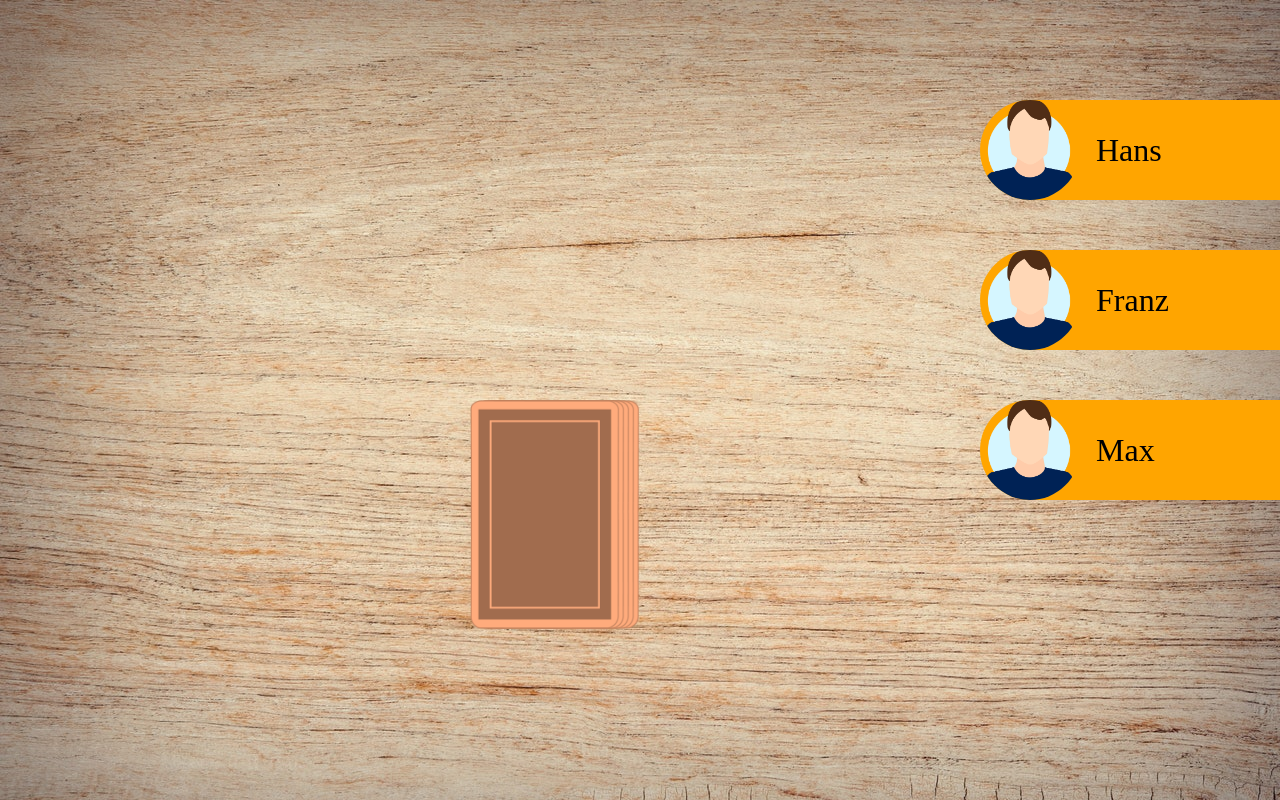
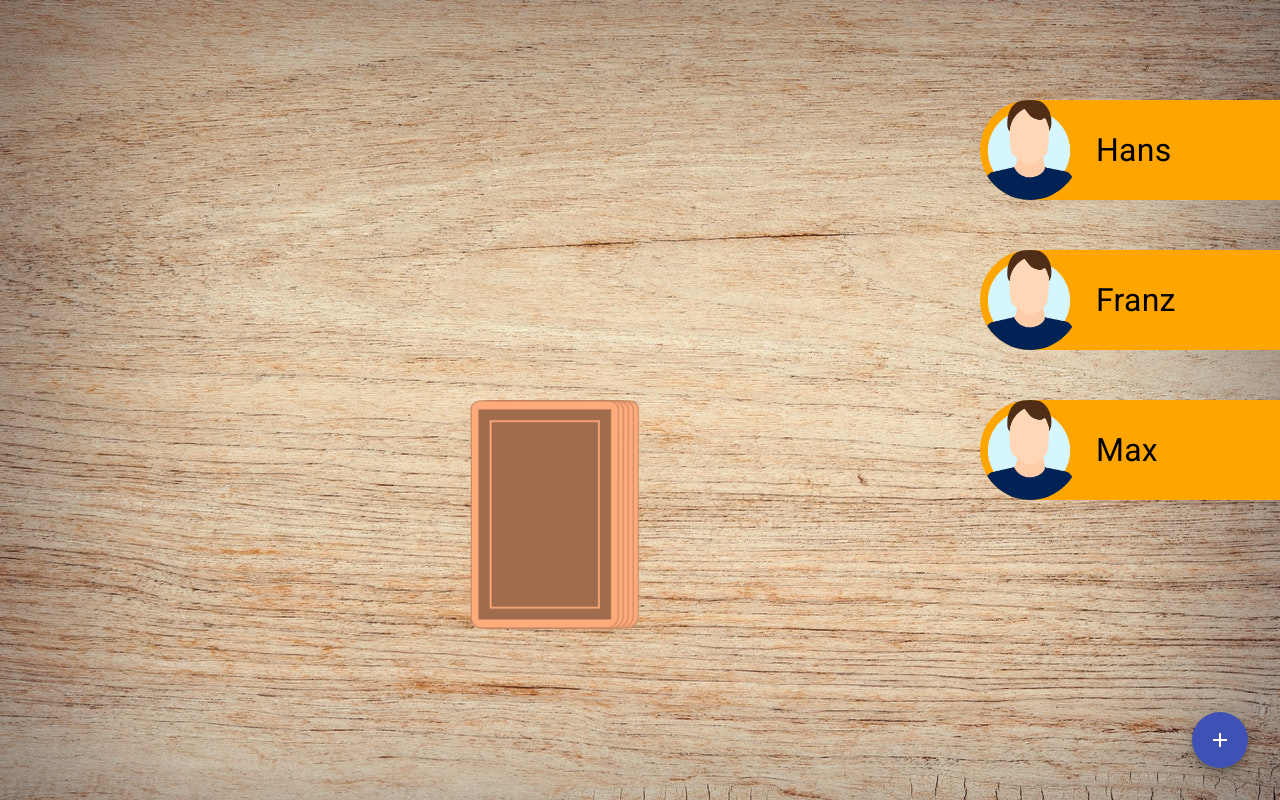
Before and after one commit to 0xHaoMoon/rinfoffire, an Angular app: page /game in a window 1280 px wide. Built offline with nearby package versions, Linux system fonts and the light colour scheme.

Commit message:
add Material Design for add player button

```diff
--- a/angular.json
+++ b/angular.json
@@ -30,6 +30,7 @@
               "src/assets"
             ],
             "styles": [
+              "@angular/material/prebuilt-themes/indigo-pink.css",
               "src/styles.scss"
             ],
             "scripts": []
@@ -93,6 +94,7 @@
               "src/assets"
             ],
             "styles": [
+              "@angular/material/prebuilt-themes/indigo-pink.css",
               "src/styles.scss"
             ],
             "scripts": []
--- a/package.json
+++ b/package.json
@@ -11,10 +11,12 @@
   "private": true,
   "dependencies": {
     "@angular/animations": "^16.1.0",
+    "@angular/cdk": "^16.1.6",
     "@angular/common": "^16.1.0",
     "@angular/compiler": "^16.1.0",
     "@angular/core": "^16.1.0",
     "@angular/forms": "^16.1.0",
+    "@angular/material": "^16.1.6",
     "@angular/platform-browser": "^16.1.0",
     "@angular/platform-browser-dynamic": "^16.1.0",
     "@angular/router": "^16.1.0",
--- /dev/null
+++ b/src/app/dialog-add-player/dialog-add-player.component.html
@@ -0,0 +1,12 @@
+<h1 mat-dialog-title>Add new Player</h1>
+<div mat-dialog-content>
+  <p>Please enter the name of the player</p>
+  <mat-form-field>
+    <mat-label>Name</mat-label>
+    <input matInput [(ngModel)]="name">
+  </mat-form-field>
+</div>
+<div mat-dialog-actions>
+  <button mat-button (click)="onNoClick()">No Thanks</button>
+  <button mat-button [mat-dialog-close]="" cdkFocusInitial>Ok</button>
+</div>
--- /dev/null
+++ b/src/app/dialog-add-player/dialog-add-player.component.ts
@@ -0,0 +1,23 @@
+import { Component, OnInit } from '@angular/core';
+
+
+
+@Component({
+  selector: 'app-dialog-add-player',
+  templateUrl: './dialog-add-player.component.html',
+  styleUrls: ['./dialog-add-player.component.scss']
+})
+export class DialogAddPlayerComponent implements OnInit{
+  name: string = '';
+
+  constructor(){}
+
+  ngOnInit(): void {
+    throw new Error('Method not implemented.');
+  }
+
+  onNoClick(){
+
+  }
+
+}
--- a/src/app/game/game.component.html
+++ b/src/app/game/game.component.html
@@ -22,3 +22,7 @@
 
     </div>
 </div>
+
+<button mat-fab color="primary" class="btn-add" (click)="openDialog()">
+    <mat-icon>add</mat-icon>
+  </button>
--- a/src/app/game/game.component.scss
+++ b/src/app/game/game.component.scss
@@ -54,4 +54,12 @@
 .player-position{
     position: absolute;
     right: 0;
+
+
 }
+
+.btn-add{
+    position: absolute;
+    right: 32px;
+    bottom: 32px;
+}
--- a/src/app/game/game.component.ts
+++ b/src/app/game/game.component.ts
@@ -1,17 +1,21 @@
 import { Component, OnInit } from '@angular/core';
 import { Game } from 'src/models/game';
+import {MatDialog} from '@angular/material/dialog';
+import { DialogAddPlayerComponent } from '../dialog-add-player/dialog-add-player.component';
+
 
 @Component({
   selector: 'app-game',
   templateUrl: './game.component.html',
   styleUrls: ['./game.component.scss']
 })
+
 export class GameComponent implements OnInit{
   pickCardAnimation = false;
   currentCard: string = '';
   game!: Game;
 
-constructor(){}
+constructor(public dialog: MatDialog){}
   ngOnInit(): void {
     this.newGame();
   }
@@ -25,14 +29,20 @@
       this.currentCard = this.game.stack.pop() ?? '';
       this.pickCardAnimation = true;
 
-
-
-
-
     setTimeout(() => {
       this.game.playedCard.push(this.currentCard);
       this.pickCardAnimation = false;
     }, 1000);
   }
 }
+
+openDialog(): void {
+  const dialogRef = this.dialog.open(DialogAddPlayerComponent);
+
+  dialogRef.afterClosed().subscribe(result => {
+    console.log('The dialog was closed');
+  });
 }
+
+
+}
--- a/src/index.html
+++ b/src/index.html
@@ -6,8 +6,11 @@
   <base href="/">
   <meta name="viewport" content="width=device-width, initial-scale=1">
   <link rel="icon" type="image/x-icon" href="favicon.ico">
+  <link rel="preconnect" href="https://fonts.gstatic.com">
+  <link href="https://fonts.googleapis.com/css2?family=Roboto:wght@300;400;500&display=swap" rel="stylesheet">
+  <link href="https://fonts.googleapis.com/icon?family=Material+Icons" rel="stylesheet">
 </head>
-<body>
+<body class="mat-typography">
   <app-root></app-root>
 </body>
 </html>
--- a/src/styles.scss
+++ b/src/styles.scss
@@ -1,3 +1,5 @@
 body{
     margin: 0;
 }
+html, body { height: 100%; }
+body { margin: 0; font-family: Roboto, "Helvetica Neue", sans-serif; }
```
Also changed, not shown: src/app/app.module.ts (+22 -2 lines), src/app/dialog-add-player/dialog-add-player.component.scss (added), 2 other files (tests, documents, lock files or other folders).
